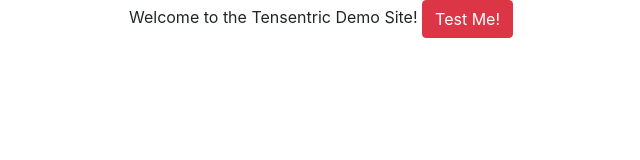
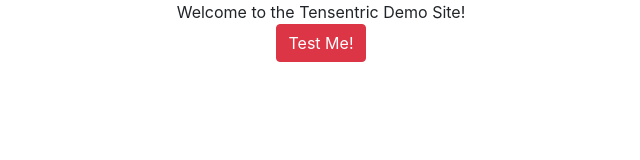
Before and after one commit to Dpasi314/tensentric, a plain HTML site: page index.html in a window 1280 px wide. Shown: the whole page, without its empty margins (319-959 px from the left). Drawn offline with nearby package versions, Linux system fonts and the light colour scheme.

Commit message:
Attempt #1 at making responsive layout

```diff
--- a/index.html
+++ b/index.html
@@ -25,8 +25,10 @@
 <body>
 	<div class="container">
 		<center>
-			Welcome to the Tensentric Demo Site!
+		<div class="col">
+			Welcome to the Tensentric Demo Site!<br/>
 			<button class="btn btn-danger btn-large">Test Me!</button>
+		</div>
 		</center>
 	</div>
 
```
